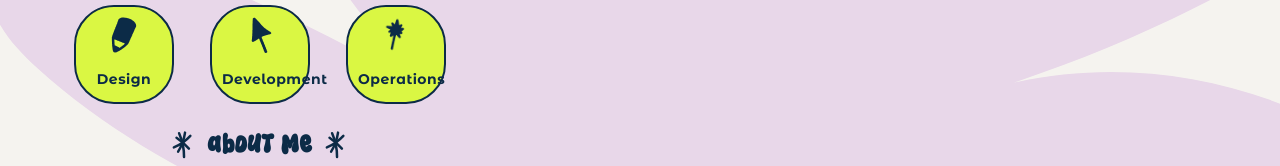
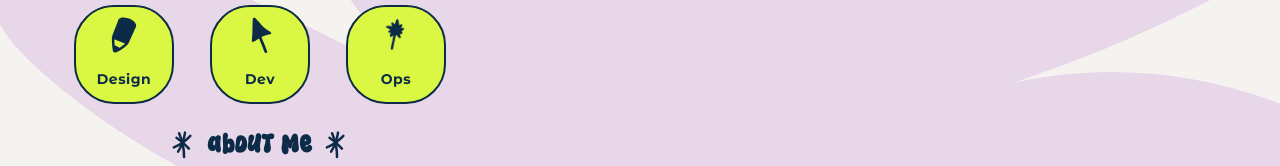
Before and after one commit to sofiakatzman/Portfolio, a React (Create React App) app: page / in a window 1280 px wide. Shown: the part 499-665 px from the top of the page. Built offline with nearby package versions, Linux system fonts and the light colour scheme.

Commit message:
update button names

```diff
--- a/src/assets/skills.js
+++ b/src/assets/skills.js
@@ -51,7 +51,7 @@ const skills = [
     },
   },
   {
-    title: "Development",
+    title: "Dev",
     icon: dev_icon,
     alt: "development icon - mouse cursor",
     data: {
@@ -104,7 +104,7 @@ const skills = [
     },
   },
   {
-    title: "Operations",
+    title: "Ops",
     icon: ops_icon,
     alt: "operations icon - magic wand",
     data: {
```
